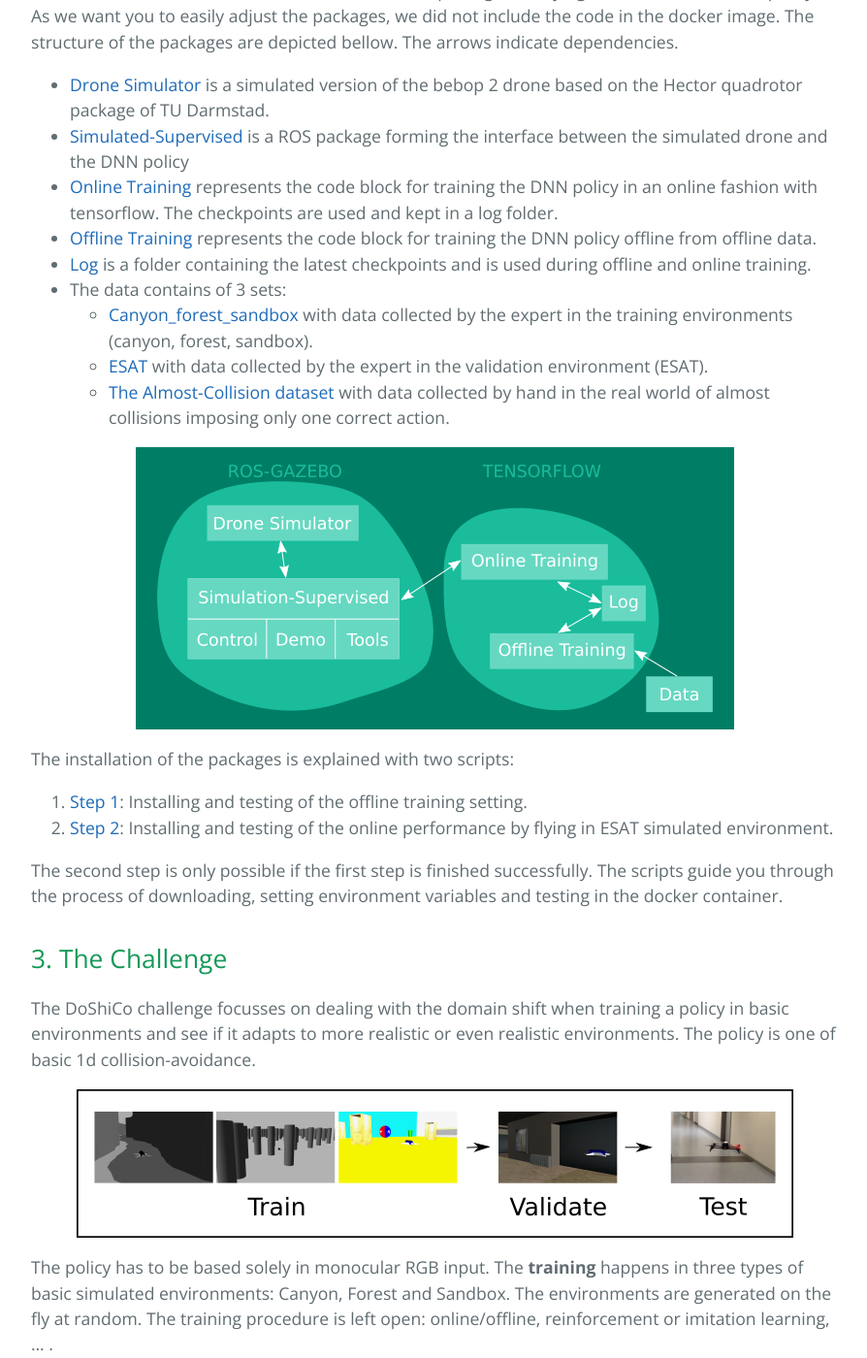
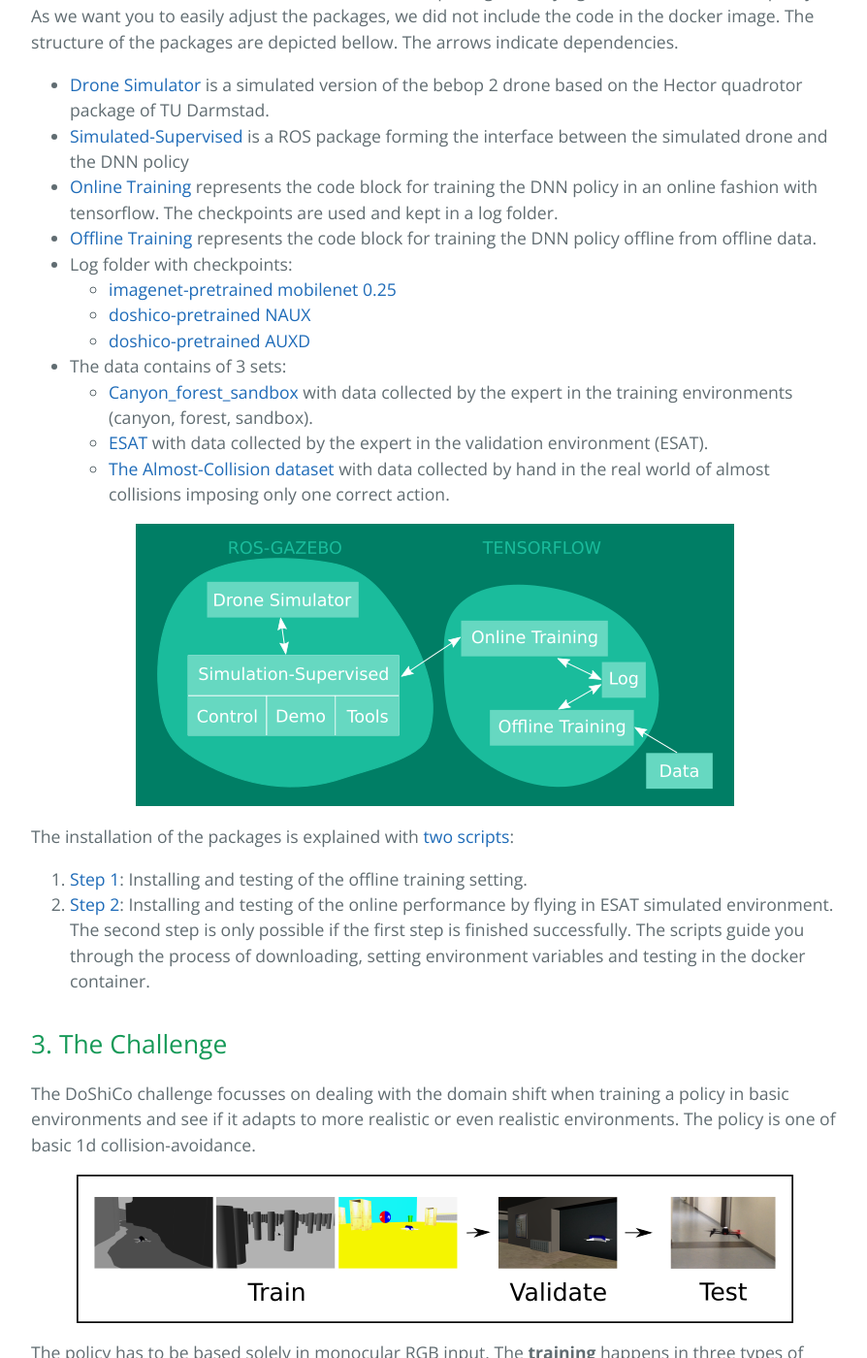
Before and after one commit to kkelchte/doshico, a Jekyll site: the page built from try.md, in a window 1280 px wide and 1400 px high, scrolled down 1568 px. Shown: the whole window at 97% size, without its empty margins (192-1086 px from the left). Built offline with Jekyll 4.4.1, drawn with Linux system fonts in a browser that asks for light colours.

Commit message:
update try with install scripts

```diff
--- a/try.md
+++ b/try.md
@@ -39,21 +39,23 @@ If all big software packages (ROS, Gazebo, Tensorflow) are installed or accessib
 
 * <a href="https://github.com/kkelchte/hector_quadrotor" target="_blank">Drone Simulator</a> is a simulated version of the bebop 2 drone based on the Hector quadrotor package of TU Darmstad.
 * <a href="https://github.com/kkelchte/simulation-supervised" target="_blank">Simulated-Supervised</a> is a ROS package forming the interface between the simulated drone and the DNN policy
-* <a href="https://github.com/kkelchte/pilot_online" target="_blank">Online Training</a> represents the code block for training the DNN policy in an online fashion with tensorflow. The checkpoints are used and kept in a log folder.
-* <a href="https://github.com/kkelchte/pilot_offline" target="_blank">Offline Training</a> represents the code block for training the DNN policy offline from offline data.
-* <a href="https://homes.esat.kuleuven.be/~kkelchte/checkpoints/models.zip" target="_blank">Log</a> is a folder containing the latest checkpoints and is used during offline and online training.
+* <a href="https://github.com/kkelchte/online_training" target="_blank">Online Training</a> represents the code block for training the DNN policy in an online fashion with tensorflow. The checkpoints are used and kept in a log folder.
+* <a href="https://github.com/kkelchte/offline_training" target="_blank">Offline Training</a> represents the code block for training the DNN policy offline from offline data.
+* Log folder with checkpoints:
+	* [imagenet-pretrained mobilenet 0.25](https://homes.esat.kuleuven.be/~kkelchte/checkpoints/mobilenet_025.zip){: target="_blank"}
+	* [doshico-pretrained NAUX](https://homes.esat.kuleuven.be/~kkelchte/checkpoints/naux.zip){: target="_blank"}
+	* [doshico-pretrained AUXD](https://homes.esat.kuleuven.be/~kkelchte/checkpoints/auxd.zip){: target="_blank"}
 * The data contains of 3 sets:
 	* <a href="https://homes.esat.kuleuven.be/~kkelchte/data/pilot_data/canyon_forest_sandbox.zip" target="_blank">Canyon_forest_sandbox</a> with data collected by the expert in the training environments (canyon, forest, sandbox).
 	* <a href="https://homes.esat.kuleuven.be/~kkelchte/data/pilot_data/esat.zip" target="_blank">ESAT</a> with data collected by the expert in the validation environment (ESAT).
 	* <a href="https://homes.esat.kuleuven.be/~kkelchte/data/pilot_data/almost_collision_set.zip" target="_blank">The Almost-Collision dataset</a> with data collected by hand in the real world of almost collisions imposing only one correct action.
 
+![frontpage]({{ "/assets/img/project.png" | absolute_url }}){: .center-image}
 
-![frontpage]({{ "/assets/img/project.png" | absolute_url }}){: .center-image }
+The installation of the packages is explained with <a href="https://github.com/kkelchte/doshico/tree/master/assets/instructions" target="_blank">two scripts</a>:
 
-The installation of the packages is explained with two scripts:
-1. [Step 1](): Installing and testing of the offline training setting.
-2. [Step 2](): Installing and testing of the online performance by flying in ESAT simulated environment.
-
+1. <a href="https://github.com/kkelchte/doshico/tree/master/assets/instructions/step_one.sh" target="_blank">Step 1</a>: Installing and testing of the offline training setting.
+1. <a href="https://github.com/kkelchte/doshico/tree/master/assets/instructions/step_two.sh" target="_blank">Step 2</a>: Installing and testing of the online performance by flying in ESAT simulated environment.
 The second step is only possible if the first step is finished successfully. The scripts guide you through the process of downloading, setting environment variables and testing in the docker container.
 
 <h2>3. The Challenge</h2>
```
Also changed, not shown: troubleshoot.md (+4 -1 lines), _config.yml (line endings or trailing spaces), 1 other file.
